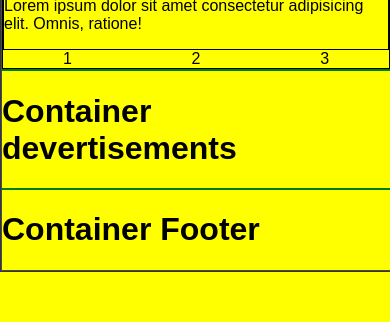
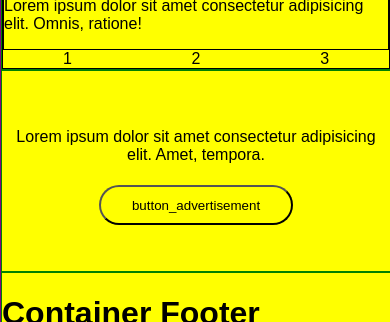
Before and after one commit to danielcarz/ClickFuturo, a React (Vite) app in the folder Client/: page / in a window 390 px wide. Shown: the part 1639-1961 px from the top of the page. Before the commit the page ends 1911 px from the top, so only its background shows below. Built offline with nearby package versions, Linux system fonts and the light colour scheme.

Commit message:
ADD:RESPONSIVE DESIGN: CONTAINER ADVERTISEMENT: applyied

```diff
--- a/Client/src/Pages/1.0-Page_MainPage/Containers/5.0-Container_advertisements.jsx
+++ b/Client/src/Pages/1.0-Page_MainPage/Containers/5.0-Container_advertisements.jsx
@@ -1,5 +1,9 @@
 //SASS
 import '../../../Sass/Pages/1.0-Page_MainPage/Containers/5.0-SASS-Container_advertisements.scss';
+
+//components
+import { ButtonAccess } from '../../Components/Ui-Ux/Button_access';
+
 
 export const Container_Adevertisements = () => {
 
@@ -8,7 +12,14 @@ export const Container_Adevertisements = () => {
 
 
         <div className= "container_advertisement" >
-            <h1> Container devertisements </h1>
+
+            <div>
+                <p>Lorem ipsum dolor sit amet consectetur adipisicing elit. Amet, tempora.</p>
+            </div>
+
+            <ButtonAccess> button_advertisement </ButtonAccess>
+
+
 
         </div>
     )
--- a/Client/src/Sass/Pages/1.0-Page_MainPage/Containers/5.0-SASS-Container_advertisements.scss
+++ b/Client/src/Sass/Pages/1.0-Page_MainPage/Containers/5.0-SASS-Container_advertisements.scss
@@ -8,6 +8,17 @@
 
 
 @mixin styles_phone () {
+
+
+  display: flex;
+  flex-direction: column;
+  justify-content: center;
+  align-items: center;
+
+  text-align: center;
+
+  height: 200px;
+
 
   border: 1px solid green;
 
@@ -20,11 +31,15 @@
   flex-direction: column;
   justify-content: center;
 
+  height: 250px;
+
   border: 1px solid green;
 
 }
 
 @mixin styles_desktop () {
+
+  height: 300px;
 
     border: 1px solid green;
 
@@ -41,6 +56,10 @@
         min-width: $min-width-Container;
 
 
+        display: flex;
+        flex-direction: column;
+        justify-content: center;
+        align-items: center;
 
 
         /* Others globals styles */
```
